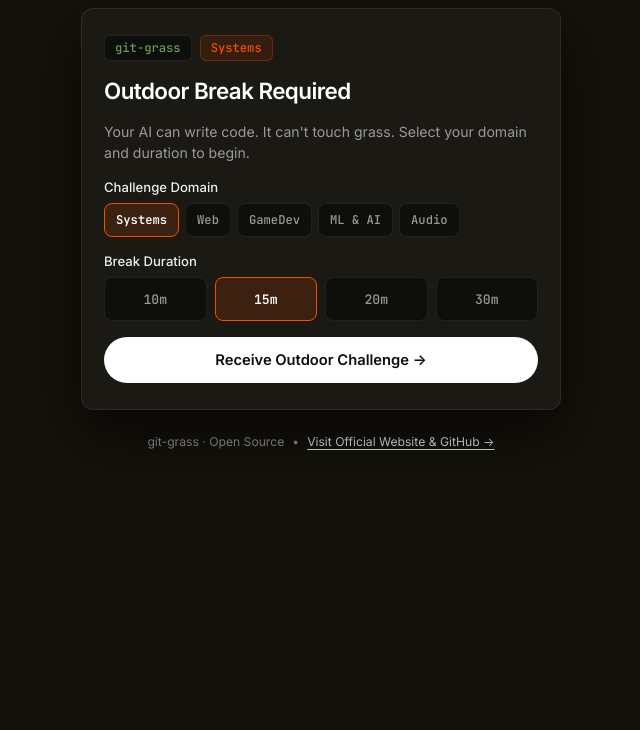
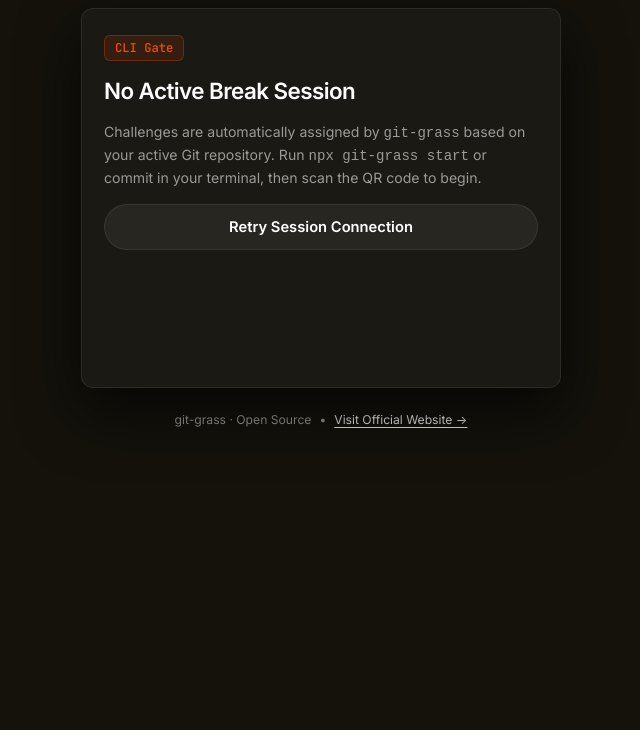
Before and after one commit to sn3hhaa/git-grass, a website: page site/break/index.html in a window 1280 px wide. Shown: the part 70-800 px from the top of the page, without its empty margins (319-959 px from the left). Drawn offline with Linux system fonts and the light colour scheme.

Commit message:
fix(web,site): remove manual domain selection and pre-install challenge links so CLI auto-assigns challenges

```diff
--- a/site/break/app.js
+++ b/site/break/app.js
@@ -140,14 +140,16 @@
     switchView('error');
   }
 
-  function startStandaloneMode(domainOverride) {
+  function startStandaloneMode() {
     isStandaloneMode = true;
-    const requestedCat = domainOverride || params.get('category') || 'systems';
+    const requestedCat = params.get('cat') || params.get('category') || 'systems';
+    const requestedDur = parseInt(params.get('dur') || '15', 10) || 15;
+    selectedDurationMinutes = requestedDur;
     const picked = standaloneCatalog.find((c) => c.category === requestedCat) || standaloneCatalog[0];
 
     currentSession = {
-      sessionId: sessionId || 'standalone-mobile',
-      repositoryName: params.get('repo') || 'git-grass',
+      sessionId: sessionId,
+      repositoryName: params.get('repo') || 'repository',
       status: 'SESSION_CREATED',
       requiredDurationMinutes: selectedDurationMinutes,
       breakStartedAt: null,
@@ -182,8 +184,9 @@
   }
 
   async function loadInitialSession() {
-    if (isStandaloneMode || !sessionId || !token) {
-      startStandaloneMode();
+    if (!sessionId || !token) {
+      if (headerStatusBadge) headerStatusBadge.textContent = 'Idle';
+      switchView('error');
       return;
     }
 
@@ -192,6 +195,8 @@
       currentSession = data.session;
       renderSessionState();
     } catch {
+      // Phone scanned a valid CLI QR code (sessionId & token present) on mobile data:
+      // seamlessly load the CLI-assigned challenge encoded in the QR URL parameters
       startStandaloneMode();
     }
   }
--- a/site/break/index.html
+++ b/site/break/index.html
@@ -14,13 +14,13 @@
 <body data-theme="dark">
   <div class="app-container">
     <header class="app-header">
-      <a href="https://github.com/sn3hhaa/git-grass" target="_blank" rel="noopener noreferrer" class="brand" style="text-decoration: none;">
+      <a href="/" id="brandWebsiteLink" class="brand" style="text-decoration: none;">
         <img src="logo-dark-theme.png" alt="git-grass logo" class="brand-logo-img" width="24" height="24">
         <span class="brand-title">git-grass</span>
       </a>
       <div class="header-right-actions">
         <span id="headerStatusBadge" class="status-badge">Break Gateway</span>
-        <a href="https://github.com/sn3hhaa/git-grass" target="_blank" rel="noopener noreferrer" class="website-link-pill" title="Official Website & Repository">
+        <a href="/" id="headerWebsiteLink" class="website-link-pill" title="Official Website">
           <span>Website</span>
           <svg width="12" height="12" viewBox="0 0 24 24" fill="none" stroke="currentColor" stroke-width="2" stroke-linecap="round" stroke-linejoin="round" aria-hidden="true">
             <path d="M18 13v6a2 2 0 0 1-2 2H5a2 2 0 0 1-2-2V8a2 2 0 0 1 2-2h6"></path>
@@ -39,33 +39,26 @@
         <p class="subtext" style="text-align: center;">Validating cryptographic session token</p>
       </section>
 
-      <!-- State: Error / Disconnected (Minimal fallback) -->
+      <!-- State: Waiting for CLI Session (When opened directly without scanning QR) -->
       <section id="stateError" class="state-view">
-        <h2 id="errorMessageTitle" class="section-title">Workstation Offline</h2>
-        <p id="errorMessageBody" class="subtext">Continuing in standalone mobile mode.</p>
-        <button id="btnStandaloneChallenge" class="btn btn-primary">Continue to Challenge &rarr;</button>
-        <button id="btnRetryConnection" class="btn btn-secondary">Retry LAN</button>
+        <div class="tag-row">
+          <span class="category-tag">CLI Gate</span>
+        </div>
+        <h2 id="errorMessageTitle" class="section-title">No Active Break Session</h2>
+        <p id="errorMessageBody" class="subtext">
+          Challenges are automatically assigned by <code>git-grass</code> based on your active Git repository. Run <code>npx git-grass start</code> or commit in your terminal, then scan the QR code to begin.
+        </p>
+        <button id="btnRetryConnection" class="btn btn-secondary">Retry Session Connection</button>
       </section>
 
-      <!-- State 2 & 3: Project Info, Domain & Duration Selection -->
+      <!-- State 2 & 3: Project Info & Duration Selection (Auto-detected by git-grass) -->
       <section id="stateSetup" class="state-view">
         <div class="tag-row">
-          <span class="project-tag" id="repoNameTag">git-grass</span>
-          <span class="category-tag" id="categoryTag">systems</span>
+          <span class="project-tag" id="repoNameTag">repository</span>
+          <span class="category-tag" id="categoryTag">auto-detected</span>
         </div>
         <h2 class="section-title">Outdoor Break Required</h2>
-        <p class="subtext">Your AI can write code. It can't touch grass. Select your domain and duration to begin.</p>
-
-        <div class="form-group">
-          <label class="form-label">Challenge Domain</label>
-          <div class="domain-selector" id="domainSelector" style="display: flex; gap: 6px; flex-wrap: wrap;">
-            <button type="button" class="duration-chip selected" data-domain="systems" style="padding: 7px 11px; min-height: 34px; font-size: 0.76rem;">Systems</button>
-            <button type="button" class="duration-chip" data-domain="web" style="padding: 7px 11px; min-height: 34px; font-size: 0.76rem;">Web</button>
-            <button type="button" class="duration-chip" data-domain="gamedev" style="padding: 7px 11px; min-height: 34px; font-size: 0.76rem;">GameDev</button>
-            <button type="button" class="duration-chip" data-domain="ml" style="padding: 7px 11px; min-height: 34px; font-size: 0.76rem;">ML &amp; AI</button>
-            <button type="button" class="duration-chip" data-domain="audio" style="padding: 7px 11px; min-height: 34px; font-size: 0.76rem;">Audio</button>
-          </div>
-        </div>
+        <p class="subtext">Your AI can write code. It can't touch grass. <code>git-grass</code> has prepared a domain-matched outdoor challenge for your repository.</p>
 
         <div class="form-group">
           <label class="form-label">Break Duration</label>
@@ -102,9 +95,8 @@
 
         <p class="subtext" style="font-size: 0.8rem;">Lock your screen once started and step outside.</p>
 
-        <div class="action-row" style="display: flex; flex-direction: column; gap: 8px;">
+        <div class="action-row">
           <button id="btnStartBreak" class="btn btn-primary">Start Break &amp; Step Outside</button>
-          <button id="btnBackToSetup" type="button" class="btn btn-secondary" style="min-height: 38px; font-size: 0.82rem;">Change Domain / Duration</button>
         </div>
       </section>
 
@@ -241,7 +233,7 @@
       <div class="footer-links-row">
         <span>git-grass &middot; Open Source</span>
         <span class="footer-dot">&bull;</span>
-        <a href="https://github.com/sn3hhaa/git-grass" target="_blank" rel="noopener noreferrer" class="footer-ext-link">Visit Official Website &amp; GitHub &rarr;</a>
+        <a href="/" id="footerWebsiteLink" class="footer-ext-link">Visit Official Website &rarr;</a>
       </div>
     </footer>
   </div>
```
Also changed, not shown: site/contact/index.html (+0 -2 lines), site/docs/index.html (+0 -3 lines), site/index.html (+0 -1 lines), src/server/service.ts (+10 -2 lines), web/app.js (+11 -6 lines), web/index.html (+17 -25 lines).
